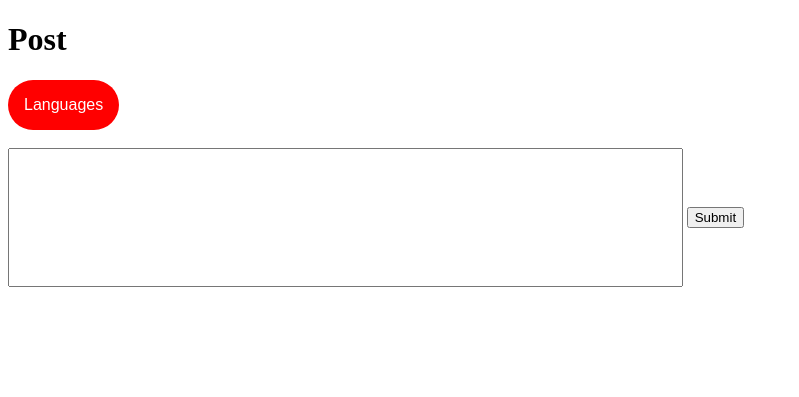
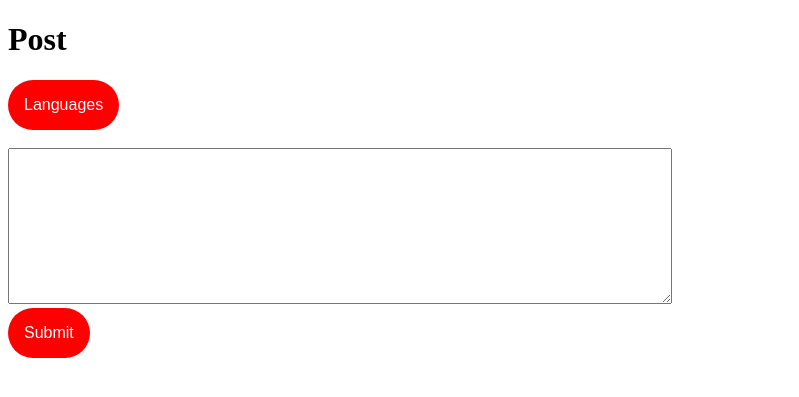
Before and after one commit to Yony90/cssix-project, a Python web app: template cssix-project/templates/main-html.html in a window 1280 px wide. Shown: the top 397 px of the page, without its empty margins (0-799 px from the left). Run offline with Jinja, Linux system fonts and the light colour scheme; the template is opened without the code that fills it, so the values that code supplies are empty.

Commit message:
decoration

```diff
--- a/cssix-project/templates/main-html.html
+++ b/cssix-project/templates/main-html.html
@@ -56,35 +56,7 @@
     <h1>Post</h1>
 
     <div>
-<!--
-      <form>
-        <input type="button" value="Python" onclick="window.location.href='/python-resources'" />
-        <input type="button" value="C++" onclick="window.location.href='/C++-resources'" />
-        <input type="button" value="JavaScript" onclick="window.location.href='/JavaScript-resources'" />
-      </form> -->
-<!--
-    </div>
-    <button data-dropdown="drop" aria-controls="drop" aria-expanded="false" class="custom-dropdown-button">Python</button><br>
-      <ul id="drop" data-dropdown-content class="f-dropdown" role="menu" aria-hidden="false" tabindex="-1">
-        <li><a href="window.location.href='/python-resources">Python</a></li>
-        <li><a href="window.location.href='/python-resources">C++</a></li>
-        <li><a href="window.location.href='/python-resources">JavaScript</a></li>
-      </ul>
 
-    <button href="#" data-dropdown="drop1" aria-controls="drop1" aria-expanded="false" class="button dropdown">C++</button><br>
-      <ul id="drop1" data-dropdown-content class="f-dropdown" aria-hidden="true">
-        <li><a href="window.location.href='/python-resources">This is a link</a></li>
-        <li><a href="window.location.href='/python-resources">This is another</a></li>
-        <li><a href="window.location.href='/python-resources">Yet another</a></li>
-      </ul>
-
-    <button data-dropdown="drop" aria-controls="drop", aria-expanded="false" class="disabled button dropdown">JavaScript</button><br>
-      <ul id="drop" data-dropdown-content class="f-dropdown" role="menu" aria-hidden="false" tabindex="-1">
-        <li><a href="#">This is a link</a></li>
-        <li><a href="#">This is another</a></li>
-        <li><a href="#">But they don't show up!</a></li>
-      </ul>
--->
 <div class="dropdown">
   <button onclick="myFunction()" class="dropbtn">Languages</button>
   <div id="myDropdown" class="dropdown-content">
@@ -94,26 +66,10 @@
   </div>
 </div>
 <br>
-<!-- <div class="dropdown"> -->
-  <!-- <button onclick="myFunction()" class="dropbtn">C++</button>
-  <div id="myDropdown" class="dropdown-content">
-    <a href="#">Link 1</a> -->
-    <!-- <a href="#">Link 2</a> -->
-    <!-- <a href="#">Link 3</a>
-  </div>
-</div>
 <br>
-<div class="dropdown">
-   <button onclick="myFunction()" class="dropbtn">Javascript</button>
-  <div id="myDropdown" class="dropdown-content">
-    <a href="#">Link 1</a>
-    <a href="#">Link 2</a>
-    <a href="#">Link 3</a>
-  </div> -->
-<!-- </div> -->
+    <textarea  rows="10" cols="80"></textarea>
 <br>
-    <input type="text" id="post" wrap= "virtual" style="height:10em;width:50em">
-    <input type="button" id="submitButton" value="Submit">
+    <input type="button" id="submitButton" value="Submit"class="dropbtn">
 
     <script src="resources/main_html.js"></script>
 
```
Also changed, not shown: 2 other files.
